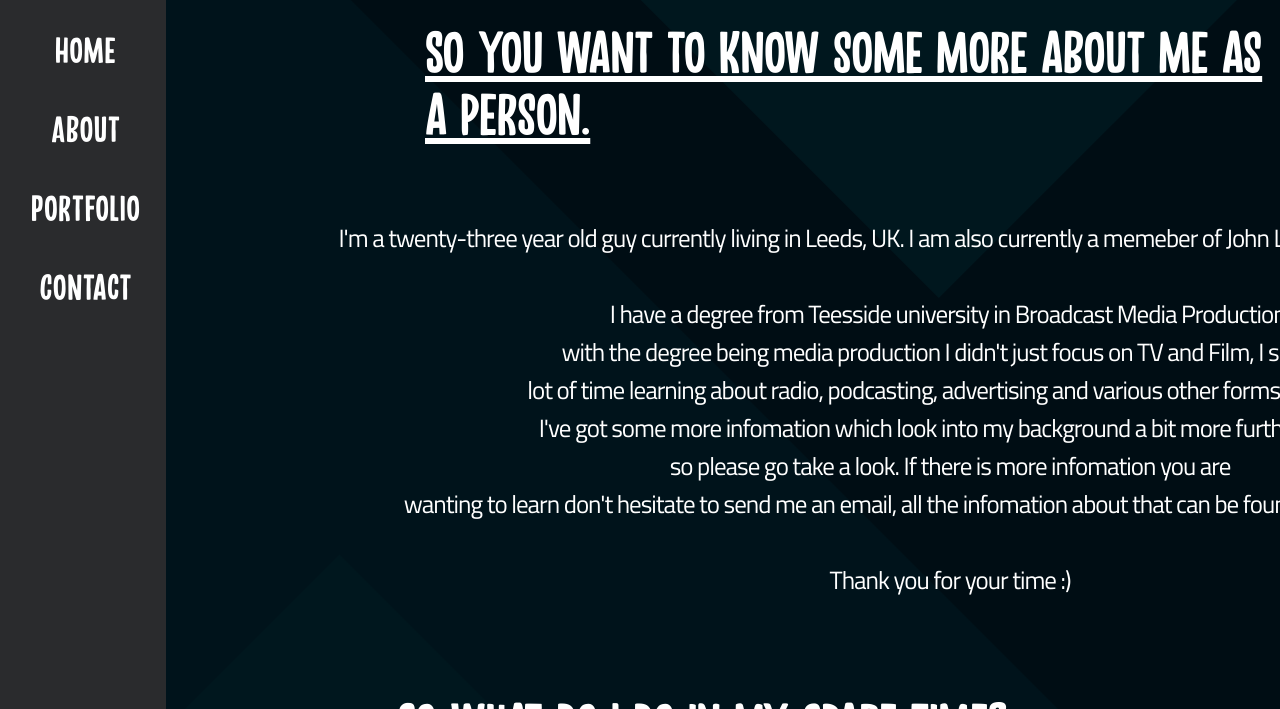
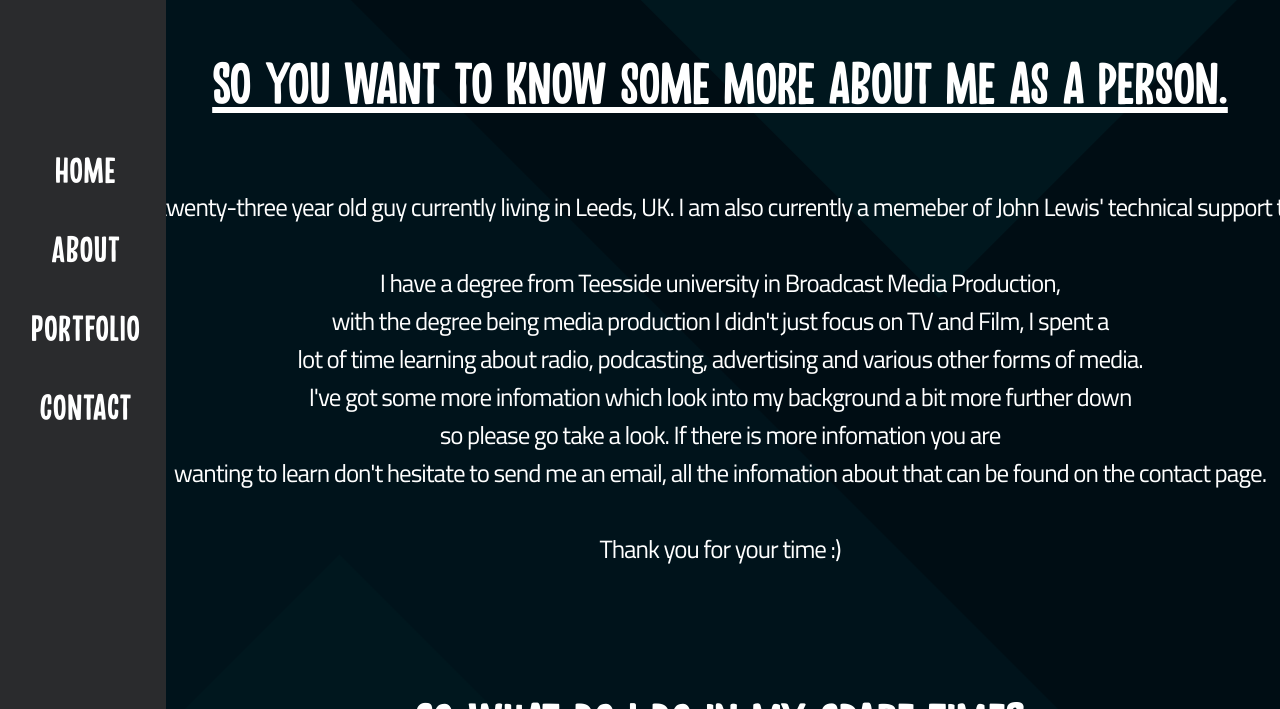
Before and after one commit to Lloyd-King/Portfolio, a plain HTML site: page about.html in a window 1280 px wide. Shown: the part 91-800 px from the top of the page. Drawn offline with Linux system fonts and the light colour scheme.

Commit message:
fixed screen with for all screen sizes

```diff
--- a/about.html
+++ b/about.html
@@ -31,10 +31,10 @@
     <div class="container">
 
         <!-- intro section-->
-        <section class="aboutSection1">
+        <section class="aboutSection">
 
 
-                <div class="intro">
+                <div class="aboutintro">
                     So you want to know some more about me as a person.
                 </div>
                 <div class="about1">
--- a/main.css
+++ b/main.css
@@ -87,6 +87,8 @@ p {
     text-align: center;
     letter-spacing: 1px;
     color: white;
+    justify-content: center;
+    padding-top: 120px;
 }
 
 a:link {
@@ -190,7 +192,6 @@ a:hover {
 /* Pages other than Home */
 
 .socialrowpage {
-    padding-left: 40px;
     padding-top: 80px;
     width: 33.33%;
 }
@@ -225,7 +226,7 @@ a:hover {
     color: #fff;
     text-align: center;
     padding-bottom: 60px;
-    padding-left: 120px;
+
     text-decoration: underline;
 }
 
@@ -234,7 +235,7 @@ a:hover {
     color: #fff;
     text-align: center;
     font-size: 25px;
-    padding-left: 300px;
+
     letter-spacing: -1px;
     width: 1300px;
     float: right;
@@ -244,7 +245,7 @@ a:hover {
     font-family: troutbeck_demoregular;
     color: #fff;
     font-size: 60px;
-    padding-left: 125px;
+
     text-decoration: underline;
 }
 
@@ -253,7 +254,7 @@ a:hover {
     color: #fff;
     text-align: center;
     font-size: 25px;
-    padding-left: 120px;
+
     padding-top: 50px;
     letter-spacing: -1px;
 }
@@ -263,7 +264,7 @@ a:hover {
     color: #fff;
     text-align: center;
     font-size: 25px;
-    padding-left: 120px;
+
     letter-spacing: -1px;
 }
 
@@ -272,7 +273,7 @@ a:hover {
     color: #fff;
     text-align: center;
     font-size: 25px;
-    padding-left: 120px;
+
     letter-spacing: -1px;
 }
 
@@ -281,7 +282,7 @@ a:hover {
     color: #fff;
     text-align: center;
     font-size: 25px;
-    padding-left: 120px;
+
     padding-top: 50px;
     letter-spacing: -1px;
 }
@@ -291,7 +292,7 @@ a:hover {
     color: #fff;
     text-align: center;
     font-size: 25px;
-    padding-left: 40px;
+
     padding-top: 50px;
     letter-spacing: -1px;
 }
@@ -319,7 +320,7 @@ a:hover {
 
 .hockey {
     width: 55%;
-    padding-left: 143px;
+
     margin-left: auto;
     margin-right: auto;
 }
@@ -328,7 +329,14 @@ a:hover {
     padding-top: 20px;
     padding-bottom: 0px;
     align-items: center;
-    padding-left: 20px;
+
+}
+
+.aboutintro{
+    font-family: troutbeck_demoregular;
+    color: #fff;
+    font-size: 60px;
+    text-decoration: underline;
 }
 
 
@@ -599,7 +607,7 @@ a:hover {
 }
 
 .aboutSection {
-    width: 100%;
+    width: calc(100%-160px);
     display: flex;
     flex-direction: column;
     align-items: center;
@@ -608,15 +616,5 @@ a:hover {
     height: 100vh;
     scroll-snap-align: start;
     position: relative;
+    margin-left: 160px;
 }
-
-.aboutSection1 {
-    width: 100%;
-    display: flex;
-    flex-direction: column;
-    justify-content: center;
-    text-align: left;
-    height: 100vh;
-    scroll-snap-align: start;
-    position: relative;
-}
```
